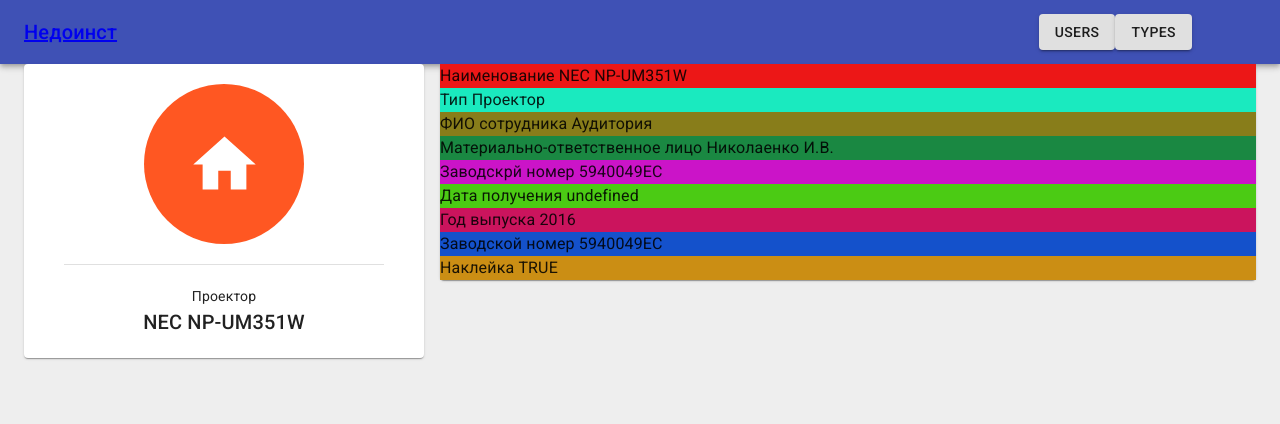
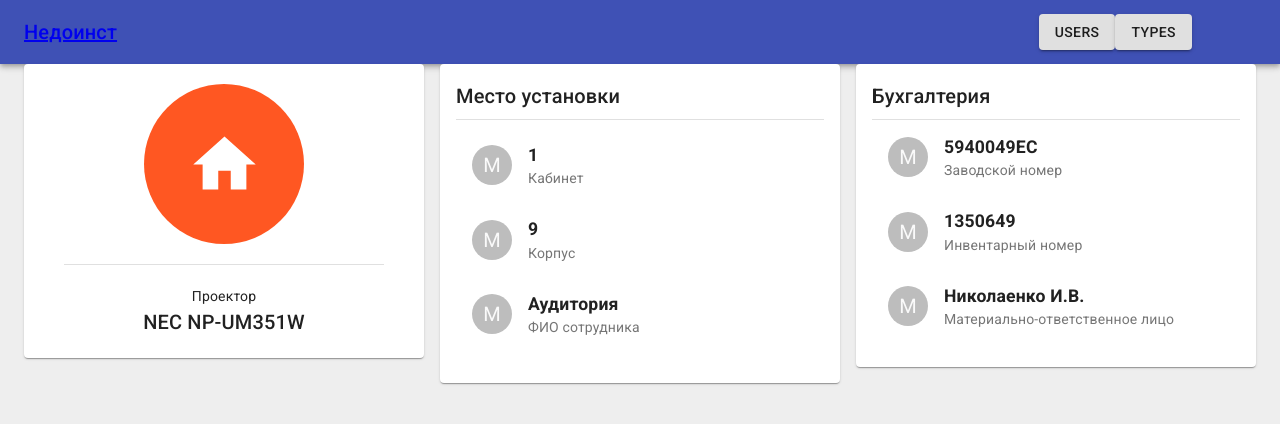
Before and after one commit to sklevzhic/tech, a React (Create React App) app: page /technics/1 in a window 1280 px wide. Shown: the top 424 px of the page. Built offline with nearby package versions, Linux system fonts and the light colour scheme; data requests are answered from the project's data file.

Commit message:
add block registration refueling of cartridges

```diff
--- a/src/components/Modal/Modal.jsx
+++ b/src/components/Modal/Modal.jsx
@@ -15,8 +15,6 @@
             <Dialog open={open} onClose={handleClose} aria-labelledby="form-dialog-title">
                 <DialogTitle id="form-dialog-title">{title}</DialogTitle>
                 {children}
-                <h2>dd</h2>
-
             </Dialog>
         </div>
     );
--- /dev/null
+++ b/src/components/Steppers/Steppers.jsx
@@ -0,0 +1,89 @@
+import React from 'react';
+import { makeStyles } from '@material-ui/core/styles';
+import Stepper from '@material-ui/core/Stepper';
+import Step from '@material-ui/core/Step';
+import StepLabel from '@material-ui/core/StepLabel';
+import Button from '@material-ui/core/Button';
+import Typography from '@material-ui/core/Typography';
+
+const useStyles = makeStyles((theme) => ({
+    root: {
+        width: '100%',
+    },
+    backButton: {
+        marginRight: theme.spacing(1),
+    },
+    instructions: {
+        marginTop: theme.spacing(1),
+        marginBottom: theme.spacing(1),
+    },
+}));
+
+function getSteps() {
+    return ['Докладная', 'Передача пустых', 'Получение заправленных'];
+}
+
+function getStepContent(stepIndex) {
+    switch (stepIndex) {
+        case 0:
+            return 'Докладная';
+        case 1:
+            return '';
+        case 2:
+            return 'This is the bit I really care about!';
+        default:
+            return 'Unknown stepIndex';
+    }
+}
+
+export default function Steppers() {
+    const classes = useStyles();
+    const [activeStep, setActiveStep] = React.useState(0);
+    const steps = getSteps();
+
+    const handleNext = () => {
+        setActiveStep((prevActiveStep) => prevActiveStep + 1);
+    };
+    const handleBack = () => {
+        setActiveStep((prevActiveStep) => prevActiveStep - 1);
+    };
+    const handleReset = () => {
+        setActiveStep(0);
+    };
+
+    return (
+        <div className={classes.root}>
+            <Stepper activeStep={activeStep} alternativeLabel>
+                {steps.map((label) => (
+                    <Step key={label}>
+                        <StepLabel>{label}</StepLabel>
+                    </Step>
+                ))}
+            </Stepper>
+            <div>
+                {activeStep === steps.length ? (
+                    <div>
+                        <Typography className={classes.instructions}>All steps completed</Typography>
+                        <Button onClick={handleReset}>Reset</Button>
+                    </div>
+                ) : (
+                    <div>
+                        <Typography className={classes.instructions}>{getStepContent(activeStep)}</Typography>
+                        <div>
+                            <Button
+                                disabled={activeStep === 0}
+                                onClick={handleBack}
+                                className={classes.backButton}
+                            >
+                                Back
+                            </Button>
+                            <Button variant="contained" color="primary" onClick={handleNext}>
+                                {activeStep === steps.length - 1 ? 'Finish' : 'Next'}
+                            </Button>
+                        </div>
+                    </div>
+                )}
+            </div>
+        </div>
+    );
+}
--- /dev/null
+++ b/src/components/Steppers/index.js
@@ -0,0 +1,3 @@
+import Steppers from "./Steppers";
+
+export default Steppers
--- a/src/pages/TechnicPage/TechnicPage.jsx
+++ b/src/pages/TechnicPage/TechnicPage.jsx
@@ -4,11 +4,24 @@
 import Avatar from '@material-ui/core/Avatar';
 import Typography from "@material-ui/core/Typography";
 import {makeStyles} from '@material-ui/core/styles';
-import {Container, Divider, Grid, TextField} from "@material-ui/core";
+import {
+    Card,
+    CardContent,
+    Container,
+    Divider,
+    Grid,
+    List,
+    ListItem,
+    ListItemIcon,
+    ListItemText,
+    TextField
+} from "@material-ui/core";
 import SvgIcon from '@material-ui/core/SvgIcon';
 import {deepOrange} from '@material-ui/core/colors';
 import {FormProvider, useForm} from "react-hook-form";
 import {connect} from "react-redux";
+import {Alert} from "@material-ui/lab";
+import Steppers from "../../components/Steppers";
 
 const useStyles = makeStyles((theme) => ({
     avatarWrapper: {
@@ -25,6 +38,13 @@
         color: theme.palette.getContrastText(deepOrange[500]),
         backgroundColor: deepOrange[500],
     },
+    technicInfoWrapper: {
+        padding: "20px"
+    },
+    listItemText: {
+        fontSize: '1.1em',
+        fontWeight: "bold"
+    }
 }))
 
 function HomeIcon(props) {
@@ -40,12 +60,37 @@
         getTechnicInfo(params.id)
     }, [])
 
-    // const onSubmit = data => {
-    //     // setFormData(data)
-    //     console.log(data)
-    //     // updateTechnic(technicActive.id, formData)
-    //     // setOpen(false);
-    // }
+    const aaaa1 = (arr) => {
+        return arr.reverse().map((el, i) => {
+            return <>
+                <p>2020 год</p>
+                <ul>
+                    <li>Клевжиц А.Ю. (26,08,2021)</li>
+                    <li>Клевжиц А.Ю. (26,08,2021)</li>
+                </ul>
+            </>
+        })
+    }
+    const aaaa = (arr) => {
+        let years = arr.map(el => {
+            return new Date(el.receiverDate).getFullYear()
+        }).sort((a,b) => b - a)
+        let uniqueYears = [...new Set(years.map((year) => year))]
+
+        return uniqueYears.map(year => {
+            return <>
+                <p>{year} год</p>
+                <ul>
+                    {arr.map((el,i) => {
+                        if (new Date(el.receiverDate).getFullYear() === year) {
+                            return <li>{i} == {el.receiverDate} - ({el.receiverName})</li>
+
+                        }
+                    })}
+                </ul>
+            </>
+        })
+    }
 
     const classes = useStyles();
     const params = useParams();
@@ -65,20 +110,127 @@
                         </div>
                     </Paper>
                 </Grid>
-                <Grid item xs={8}>
-                    <Paper>
-                        <>
-                            {types.map(el => {
-                                return <Typography style={{background: el.bg}}>{`${el.name} ${activeTechnic[el.key]}`}</Typography>
-                            })}
+                <Grid item xs={4}>
+                    <Card>
+                        <CardContent>
+                            <Typography gutterBottom variant="h6" component="h2">
+                                Место установки
+                            </Typography>
+                            <Divider/>
+                            <List>
+                                <ListItem>
+                                    <ListItemIcon>
+                                        <Avatar>M</Avatar>
+                                    </ListItemIcon>
+                                    <ListItemText
+                                        classes={{primary: classes.listItemText}}
+                                        primary={activeTechnic.room || "Заполнить"}
+                                        secondary={"Кабинет"}
+                                    />
+                                </ListItem>
+                                <ListItem>
+                                    <ListItemIcon>
+                                        <Avatar>M</Avatar>
+                                    </ListItemIcon>
+                                    <ListItemText
+                                        classes={{primary: classes.listItemText}}
+                                        primary={activeTechnic.korpus || "Заполнить"}
+                                        secondary={"Корпус"}
+                                    />
+                                </ListItem>
+                                <ListItem>
+                                    <ListItemIcon>
+                                        <Avatar>M</Avatar>
+                                    </ListItemIcon>
+                                    <ListItemText
+                                        classes={{primary: classes.listItemText}}
+                                        primary={activeTechnic.fyo || "Заполнить"}
+                                        secondary={"ФИО сотрудника"}
+                                    />
+                                </ListItem>
+                            </List>
+                        </CardContent>
+                    </Card>
+                </Grid>
+                <Grid item xs={4}>
+                    <Card>
+                        <CardContent>
+                            <Typography gutterBottom variant="h6" component="h2">
+                                Бухгалтерия
+                            </Typography>
+                            <Divider/>
+                            <ListItem>
+                                <ListItemIcon>
+                                    <Avatar>M</Avatar>
+                                </ListItemIcon>
+                                <ListItemText
+                                    classes={{primary: classes.listItemText}}
+                                    primary={activeTechnic.zavod || "Заполнить"}
+                                    secondary={"Заводской номер"}
+                                />
+                            </ListItem>
+                            <ListItem>
+                                <ListItemIcon>
+                                    <Avatar>M</Avatar>
+                                </ListItemIcon>
+                                <ListItemText
+                                    classes={{primary: classes.listItemText}}
+                                    primary={activeTechnic.invent || "Заполнить"}
+                                    secondary={"Инвентарный номер"}
+                                />
+                            </ListItem>
+                            <ListItem>
+                                <ListItemIcon>
+                                    <Avatar>M</Avatar>
+                                </ListItemIcon>
+                                <ListItemText
+                                    classes={{primary: classes.listItemText}}
+                                    primary={activeTechnic.matfyo || "Заполнить"}
+                                    secondary={"Материально-ответственное лицо"}
+                                />
+                            </ListItem>
+                        </CardContent>
+                    </Card>
+                </Grid>
+                {
+                    !activeTechnic && <Grid item xs={12}>
+                        <Card>
+                            <CardContent>
+                                <Typography gutterBottom variant="h6" component="h2">
+                                    Комментарий
+                                </Typography>
+                                <Divider/>
+                                <Typography>
+                                    {activeTechnic.desc}
+                                </Typography>
+                            </CardContent>
 
-                        </>
-                    </Paper>
-                </Grid>
+                        </Card>
+                    </Grid>
+                }
+                {
+                    ((activeTechnic.type === 'Принтер') || (activeTechnic.type === 'МФУ') || (activeTechnic.type === 'Ксерокс')) &&
+                    <Grid item xs={12}>
+                        <Card>
+                            <CardContent>
+                                <Typography gutterBottom variant="h6" component="h2">
+                                    Заправки
+                                </Typography>
+                                {/*<Steppers/>*/}
+                                <Typography variant={"body2"}>Максимальное количество заправок за год: 2</Typography>
+                                <Divider/>
+                                {
+                                    aaaa(activeTechnic.refill)
+                                }
+                            </CardContent>
+
+                        </Card>
+                    </Grid>
+                }
             </Grid>
 
         </Container>
     )
 }
 
-export default connect(({ firstName, lastName }) => ({ firstName, lastName }))(TechnicPage);
+export default connect(({firstName, lastName}) => ({firstName, lastName}))(TechnicPage);
```
Also changed, not shown: 1 other file (tests, documents, lock files or other folders).
